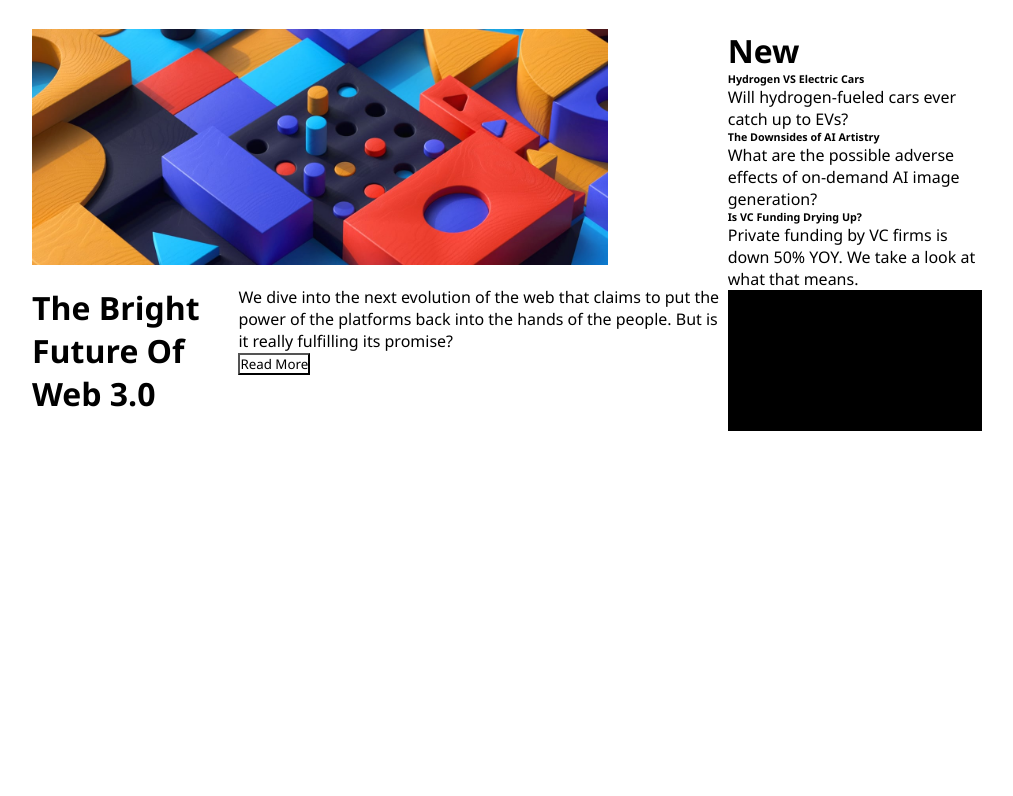
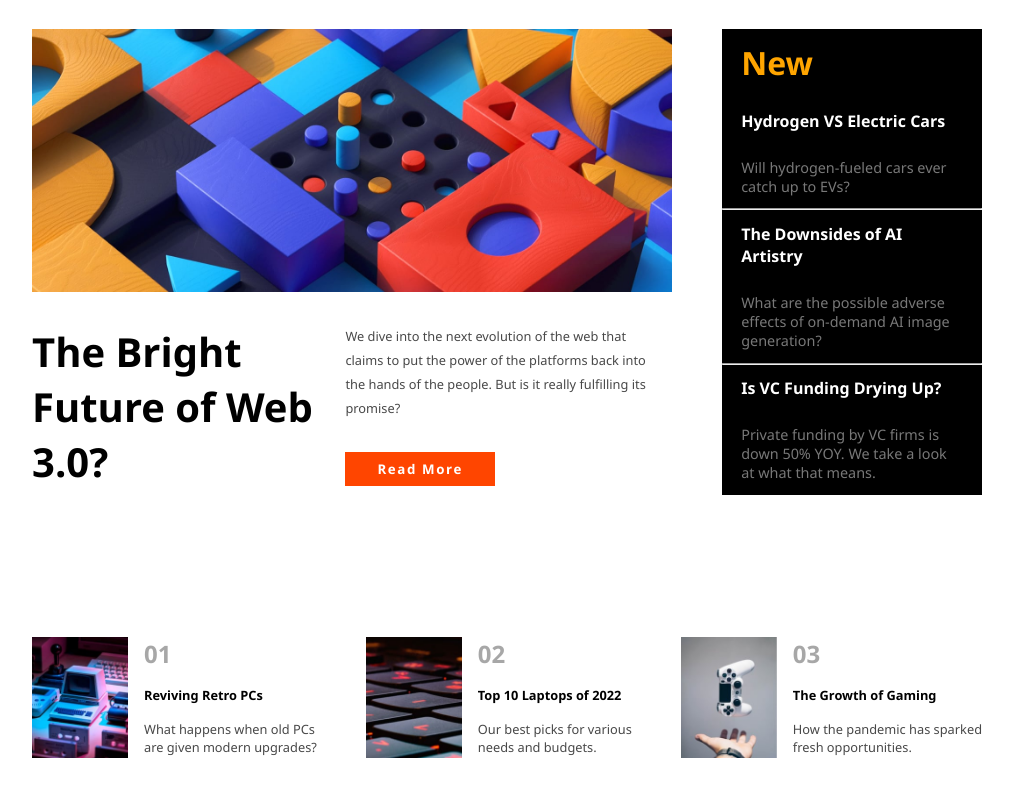
Before and after one commit to nayemislam2124/news-page-design, a plain HTML site: page index.html in a window 1280 px wide. Shown: the part 54-850 px from the top of the page, without its empty margins (133-1146 px from the left). Before the commit the page ends 800 px from the top, so only its background shows below. Drawn offline with Linux system fonts and the light colour scheme.

Commit message:
almost design added

```diff
--- a/index.html
+++ b/index.html
@@ -33,39 +33,61 @@
     <header>
         <div class="header-container">
             <div class="header-text-container-1">
-                <div class="header-text-image">
-                    <img src="images/image-1.jpg" alt="">
-                </div>
-                <div class="header-texts">
-                    <div class="header-subtext">
-                        <h1>The Bright Future Of Web 3.0</h1>
-                    </div>
-                    <div class="header-subtext-1">
-                        <p>  We dive into the next evolution of the web that claims to put the power of the platforms back into the hands of the people.
-                            But is it really fulfilling its promise?</p>
-                            <button>Read More</button>
+                <img src="images/image-mobile.jpg" alt="mobile-approach-design" class="image-for-mobile">
+                <img src="images/image-1.jpg" alt="desktop-approach-design" class="image-for-desktop">
+                <div class="header-subtext-1">
+                    <div class="h1">The Bright Future of Web 3.0?</div>
+                    <div class="p-and-btn">
+                        <p> We dive into the next evolution of the web that claims to put the power of the platforms back into the hands of the people.
+                            But is it really fulfilling its promise?
+                          </p>
+                          <button>Read More</button>
                     </div>
                 </div>
             </div>
             <div class="header-text-container-2">
-                <div class="text-2-subtext-1">
-                    <h1>New</h1>
-                </div>
-                <div class="text-2-subtext-2">
-                    <h6>Hydrogen VS Electric Cars</h6>
-                    <p>Will hydrogen-fueled cars ever catch up to EVs?</p>
-                </div>
-                <div class="text-2-subtext-3">
-                    <h6>The Downsides of AI Artistry</h6>
-                    <p> What are the possible adverse effects of on-demand AI image generation?</p>
-                </div>
-                <div class="text-2-subtext-4">
-                    <h6> Is VC Funding Drying Up?</h6>
-                    <p> Private funding by VC firms is down 50% YOY. We take a look at what that means.</p>
-                </div>
+                <div class="first-h1">New</div>
+                <div class="first-h6"> Hydrogen VS Electric Cars</div>
+                <div class="first-p">Will hydrogen-fueled cars ever catch up to EVs?</div> <hr class="fst-hr">
+                <div class="second-h6">The Downsides of AI Artistry</div>
+                <div class="second-p">What are the possible adverse effects of on-demand AI image generation?</div><hr class="second-hr">
+                <div class="third-h6">Is VC Funding Drying Up?</div>
+                <div class="third-p">Private funding by VC firms is down 50% YOY. We take a look at what that means.</div>
             </div>
         </div>
     </header>
     <!-- header section end -->
+    <!-- main section start  -->
+    <main>
+        <section class="section-1">
+            <div class="section-1-container">
+                <div class="section-1-image-and-text">
+                    <img src="images/image-2.jpg" alt="">
+                    <div class="section-1-subtext">
+                        <h1>01</h1>
+                        <h6>Reviving Retro PCs</h6>
+                        <p> What happens when old PCs <br> are given modern upgrades?</p>
+                    </div>
+                </div>
+                <div class="section-1-image-and-text">
+                    <img src="images/image-3.jpg" alt="">
+                    <div class="section-1-subtext">
+                        <h1>02</h1>
+                        <h6>Top 10 Laptops of 2022</h6>
+                        <p> Our best picks for various <br>needs and budgets.</p>
+                    </div>
+                </div>
+                <div class="section-1-image-and-text">
+                    <img src="images/image-4.jpg" alt="">
+                    <div class="section-1-subtext">
+                        <h1>03</h1>
+                        <h6>The Growth of Gaming</h6>
+                        <p> How the pandemic has sparked <br>fresh opportunities.</p>
+                    </div>
+                </div>
+            </div>
+        </section>
+    </main>
+    <!-- main section end -->
 </body>
 </html>
--- a/style.css
+++ b/style.css
@@ -48,23 +48,118 @@ nav{
 /* header section start  */
 .header-container{
     max-width:950px;
+    height:50vh;
+    display:flex;
     margin:2rem auto;
+    gap:0rem;
+}
+.header-text-container-1{
     display:flex;
+    flex-direction:column;
+    gap:2rem;
 }
-.header-text-image img{
-    width:36rem;
+.image-for-mobile{
+    display:none;
+    width:90%;
 }
-.header-texts{
+.header-text-container-1 img{
+    width:40rem;
+}
+.header-subtext-1{
+    display:flex;
+    gap:1rem;
+    width:92%;
+}
+.header-subtext-1 .h1{
+    font-size:2.5rem;
+    font-weight:700;
+}
+.p-and-btn{
+    display:flex;
+    flex-direction:column;
+    gap:2rem;
     width:100%;
-    display:flex;
-    justify-content:flex-start;
-    gap:1rem;
-    margin:1rem auto;
 }
-.header-text-container-2{
+.p-and-btn p{
+    font-size:.8rem;
+    line-height:1.5rem;
+    color:#484848;
+}
+.p-and-btn button{
+    width:max-content;
+    padding:.5rem 2rem;
+    border:none;
+    background-color:orangered;
+    color:white;
+    font-weight:800;
+    letter-spacing:.1rem;
+    cursor:pointer;
+    transition:all 0.4s ease;
+}
+.p-and-btn button:hover{
+    color:orangered;
+    border:1px solid orangered;
+    background-color:transparent;
+}
+.first-h1,.first-h6,.first-p,.second-h6,.second-p,.third-h6,.third-p{
     background-color:black;
+    color:white;
+    padding:.8rem 1.2rem;
+    cursor:pointer;
+    transition:all 0.4s ease;
+}
+.first-h1:hover,.first-h6:hover,.first-p:hover,.second-h6:hover,.second-p:hover,.third-h6:hover,.third-p:hover{
+    color:orangered;
+}
+.first-h1{
+    font-size:2rem;
+    color:orange;
+    font-weight:600;
+}
+.first-h6,.second-h6,.third-h6{
+    font-weight:700;
+}
+.first-p,.second-p,.third-p{
+    color:#787878;
+    font-size:.9rem;
 }
 /* header section end */
+/* section 1 start  */
+.section-1-container{
+    max-width:950px;
+    margin:13rem auto;
+    display:flex;
+    justify-content:space-between;
+    gap:3rem;
+}
+.section-1-image-and-text{
+    display:flex;
+    gap:1rem;
+}
+.section-1-subtext{
+    display:flex;
+    flex-direction:column;
+    gap:1rem;
+}
+.section-1-subtext h1{
+    color:#4848487b;
+}
+.section-1-subtext h6{
+    font-size:.8rem;
+    cursor:pointer;
+    transition:all 0.4s ease;
+}
+.section-1-subtext h6:hover{
+    color:orangered;
+}
+.section-1-subtext p{
+    font-size:.8rem;
+    color:#484848;
+}
+.section-1-image-and-text img{
+    width:6rem;
+}
+/* section 1 end */
 /* mobile approach design start  */
 @media screen and (max-width: 992px){
     .menu{
@@ -79,5 +174,32 @@ nav{
     .first-hr{
         display:block;
     }
+    .header-container{
+        flex-direction:column;
+    }
+    .header-text-container-1 img{
+        width:100%;
+    }
+    .header-subtext-1{
+        flex-direction:column;
+        width:90%;
+        margin:1rem auto;
+    }
+    .image-for-desktop{
+        display:none;
+    }
+    .image-for-mobile{
+        display:block;
+        padding:.5rem 1rem;
+    }
+    .header-text-container-2{
+        width:90%;
+        margin:2rem auto;
+    }
+    .section-1-container{
+        flex-direction:column;
+        margin:55rem auto 5rem auto;
+        width:90%;
+    }
 }
 /* mobile approach design end */
```
